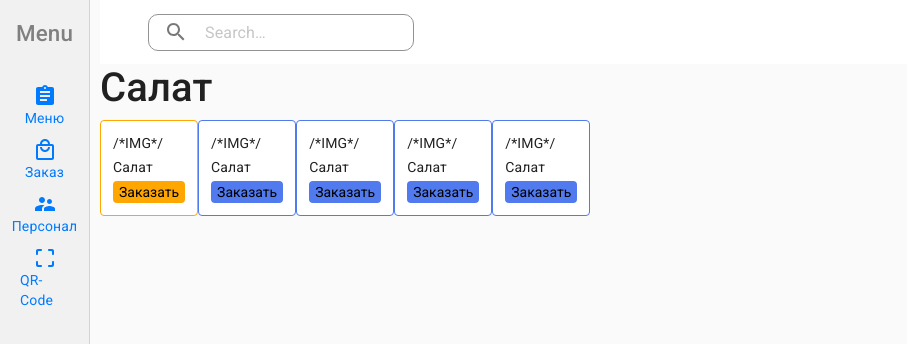
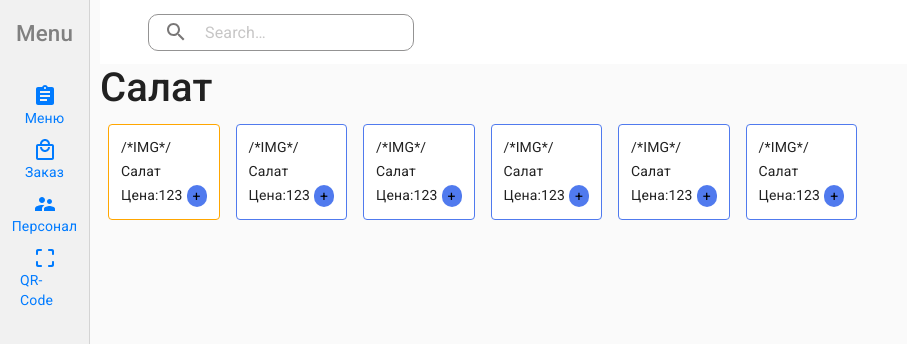
Before and after one commit to ermekovtariel/waiter2.0, a React (Create React App) app in the folder waiter2.0-main/: page /tasks in a window 1280 px wide. Shown: the top 344 px of the page, without its empty margins (0-907 px from the left). Built offline with nearby package versions, Linux system fonts and the light colour scheme.

Commit message:
Add some classes and starting using props on className

```diff
--- /dev/null
+++ b/waiter2.0-main/src/components/pageComponents/menuContent/BookButton.jsx
@@ -0,0 +1,11 @@
+import React from 'react'
+
+function BookButton(props) {
+    return (
+        <button >
+            +
+        </button>
+    )
+}
+
+export default BookButton
--- a/waiter2.0-main/src/components/pageComponents/menuContent/Salat.jsx
+++ b/waiter2.0-main/src/components/pageComponents/menuContent/Salat.jsx
@@ -1,24 +1,29 @@
 import React, { Component } from 'react'
 import './salat.scss'
 import classNames from 'classnames'
+import  Button  from './BookButton'
+
+function Salat(props) {
 
 
 
-export default class Salata extends Component {
-    render() {
-        return (
-            <span className={classNames(
+    return (
+        <span className={classNames(
             {
-                'book': this.props.book
+                'book': props.book
             },
             {
-                'card': this.props
+                'card': props
             },
             )}>
             /*IMG*/
             <span>Салат</span>
-            <button>Заказать</button>
+            <div>
+                <div>Цена:123</div>
+                <Button />
+            </div>
         </span>
-        )
-    }
+    )
 }
+
+export default Salat
--- a/waiter2.0-main/src/components/pageComponents/menuContent/salat.scss
+++ b/waiter2.0-main/src/components/pageComponents/menuContent/salat.scss
@@ -5,15 +5,22 @@
     width: max-content;
     border: 1px solid $primary;
     padding: 12px;
+    margin: 4px 8px;
     span{
         max-inline-size: fit-content;
         padding: 4px 0;
 
     }
-    button{
-        border: none;
-        background-color: $primary;
-        border-radius: 4px;
+    div{
+        div{
+        }
+        button{
+            margin-left: 4px;
+            border: none;
+            background-color: $primary;
+            border-radius: 4ch;
+            width: max-content;
+        }
     }
 }
 
--- a/waiter2.0-main/src/pages/QR-Code/QRCode.jsx
+++ b/waiter2.0-main/src/pages/QR-Code/QRCode.jsx
@@ -32,7 +32,6 @@ export default class Test extends Component {
                 />
                 <p style={{textAlign:'center'}}>
                     {this.state.result}
-                    alert({this.state.result})
                 </p>
             </div>
         )
--- a/waiter2.0-main/src/pages/Tasks/Tasks.jsx
+++ b/waiter2.0-main/src/pages/Tasks/Tasks.jsx
@@ -14,6 +14,7 @@ const Tasks = () => {
                     <Salat />
                     <Salat />
                     <Salat />
+                    <Salat />
                 </div>
 
             </div>
--- a/waiter2.0-main/src/pages/Tasks/tasks.scss
+++ b/waiter2.0-main/src/pages/Tasks/tasks.scss
@@ -1,7 +1,5 @@
 .menu{
     div{
-        display: grid;
-        grid-template-rows: auto auto;
         div{
             display: flex;
             flex-direction: row;
@@ -9,3 +7,12 @@
         }
     }
 }
+@media(max-width: 700px){
+    .menu{
+    div{
+        div{
+            justify-content: space-around;
+        }
+    }
+}
+}
```
